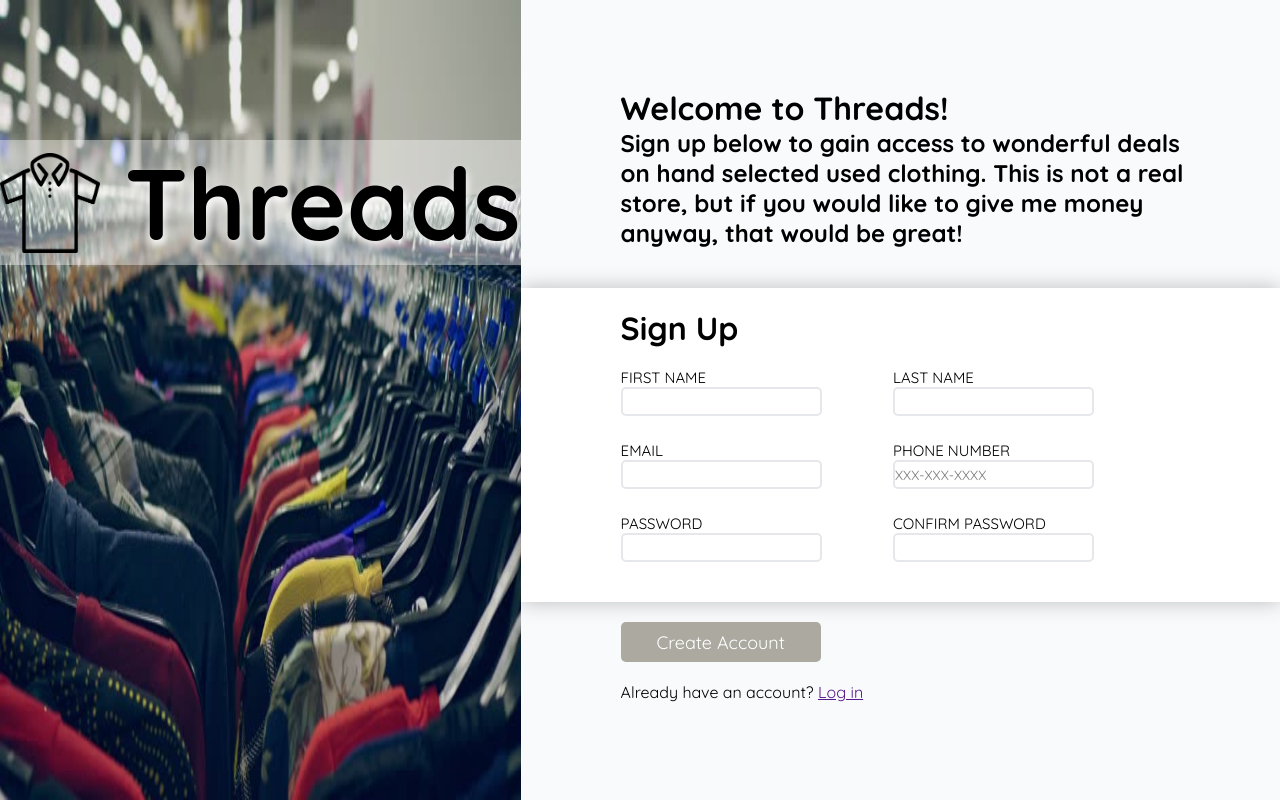
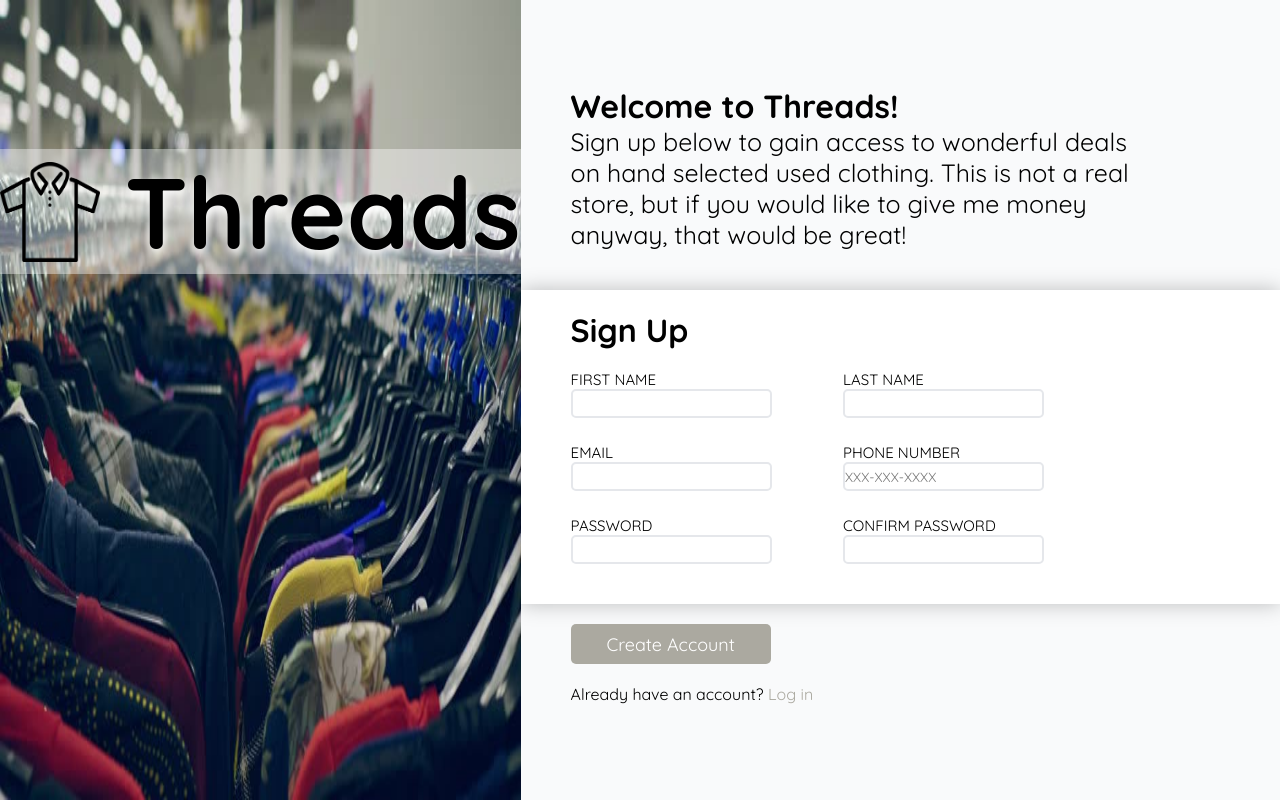
Before and after one commit to LinesReflect/sign-up-form, a plain HTML site: page index.html in a window 1280 px wide. Drawn offline with Linux system fonts and the light colour scheme.

Commit message:
Update positioning through margins and update styles.

```diff
--- a/css/style.css
+++ b/css/style.css
@@ -24,7 +24,7 @@
   display: flex;
   justify-content: center;
   align-items: center;
-  margin-bottom: 395px;
+  margin: 10px 0 387px;
   gap: 25px;
   width: 100%;
   background-color: rgba(255, 255, 255, 0.4);
@@ -54,9 +54,13 @@
 }
 
 .title-container {
-  margin: 0px 0 20px 100px;
+  margin: 0px 0 20px 50px;
   width: 75%;
   justify-self: flex-start;
+}
+
+h1 + p {
+  font-size: 25px;
 }
 
 .form-container {
@@ -68,7 +72,7 @@
 }
 
 .form-container > * {
-  margin-left: 100px;
+  margin-left: 50px;
 }
 
 .form-title {
@@ -77,7 +81,7 @@
 }
 
 #sign-up-form {
-  margin: 20px 0 20px 100px;
+  margin: 20px 0 20px 50px;
   display: flex;
   flex-wrap: wrap;
   width: 65%;
@@ -141,7 +145,7 @@ button:active {
 
 .sign-up-button {
   color: white;
-  margin: 10px 0 10px 100px;
+  margin: 10px 0 10px 50px;
   justify-self: left;
   background-color: #ABA9A0;
   border: none;
@@ -152,5 +156,14 @@ button:active {
 }
 
 .log-in {
-  margin: 10px 0 10px 100px;
+  margin: 10px 0 10px 50px;
 }
+
+a {
+  color: #ABA9A0;
+  text-decoration: none;
+}
+
+a:hover {
+  color: blue;
+}
--- a/index.html
+++ b/index.html
@@ -17,7 +17,7 @@
     <div class="text-container">
       <div class="title-container">
         <h1>Welcome to Threads!</h1>
-        <h2>Sign up below to gain access to wonderful deals on hand selected used clothing. This is not a real store, but if you would like to give me money anyway, that would be great!</h2>
+        <p>Sign up below to gain access to wonderful deals on hand selected used clothing. This is not a real store, but if you would like to give me money anyway, that would be great!</p>
       </div>
       <div class="form-container">
         <h1>Sign Up</h1>
```
